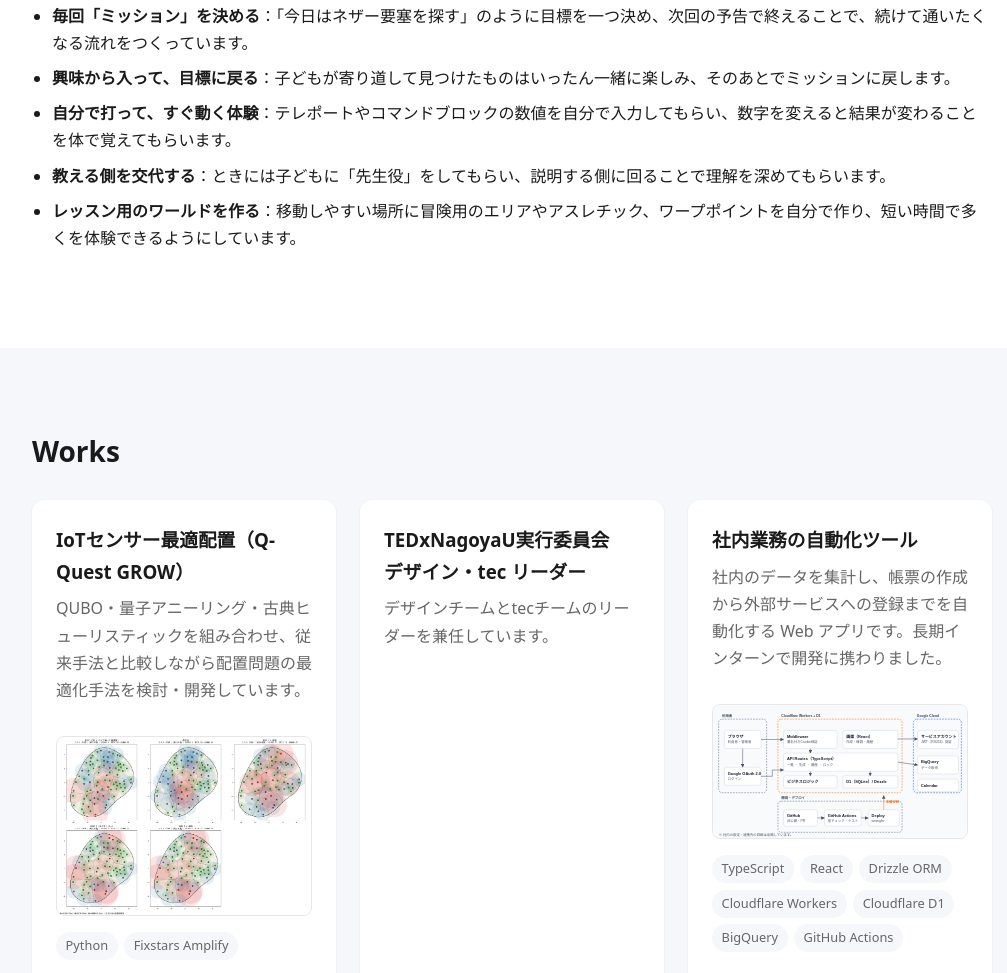
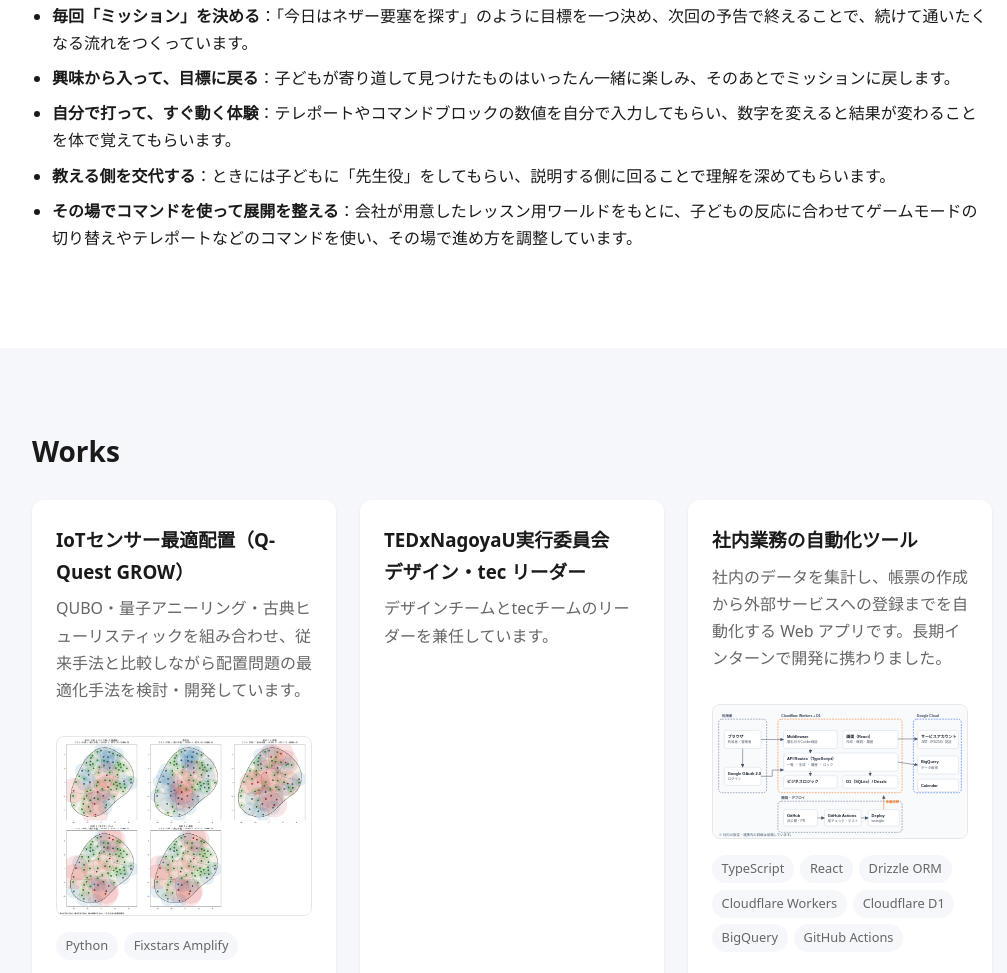
Before and after one commit to mori560269/portfolio, a plain HTML site: page index.html in a window 1280 px wide. Shown: the part 1135-2108 px from the top of the page, without its empty margins (128-1135 px from the left). Drawn offline with Linux system fonts and the light colour scheme.

Commit message:
Fix teaching style: lesson world is provided by the company
Co-Authored-By: Claude Opus 5.5 <noreply@anthropic.com>
Claude-Session: https://claude.ai/code/session_0128kkAQXaGJ38xcDPsSz12v

```diff
--- a/index.html
+++ b/index.html
@@ -71,7 +71,7 @@
           <li><strong>興味から入って、目標に戻る</strong>：子どもが寄り道して見つけたものはいったん一緒に楽しみ、そのあとでミッションに戻します。</li>
           <li><strong>自分で打って、すぐ動く体験</strong>：テレポートやコマンドブロックの数値を自分で入力してもらい、数字を変えると結果が変わることを体で覚えてもらいます。</li>
           <li><strong>教える側を交代する</strong>：ときには子どもに「先生役」をしてもらい、説明する側に回ることで理解を深めてもらいます。</li>
-          <li><strong>レッスン用のワールドを作る</strong>：移動しやすい場所に冒険用のエリアやアスレチック、ワープポイントを自分で作り、短い時間で多くを体験できるようにしています。</li>
+          <li><strong>その場でコマンドを使って展開を整える</strong>：会社が用意したレッスン用ワールドをもとに、子どもの反応に合わせてゲームモードの切り替えやテレポートなどのコマンドを使い、その場で進め方を調整しています。</li>
         </ul>
       </div>
     </section>
```
